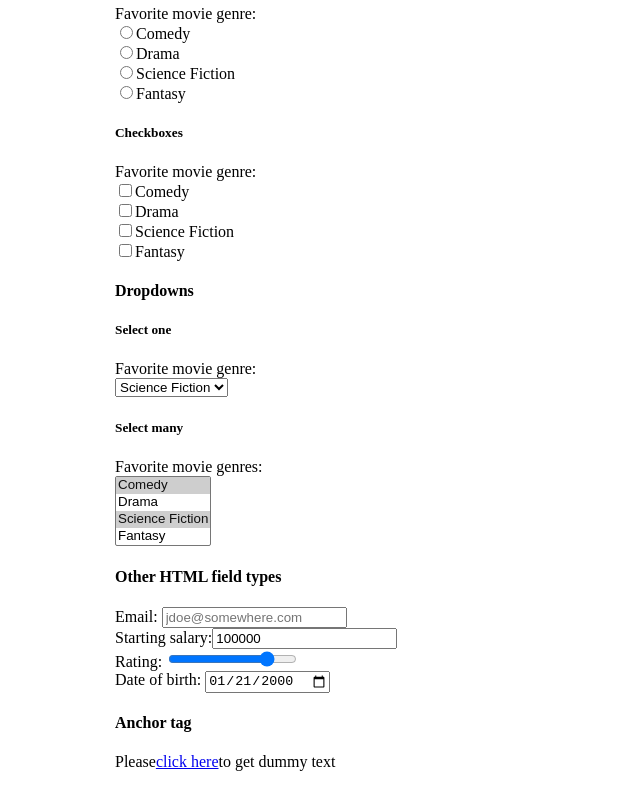
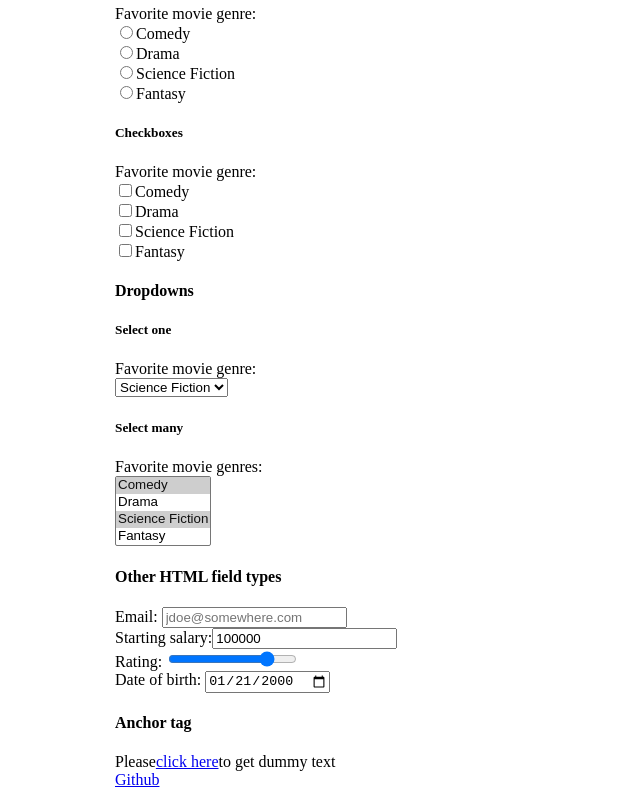
Before and after one commit to SKANDHAN-MADHUSUDHANA/Kambaz-next-js, a Next.js app: page /Labs/Lab1 in a window 1280 px wide. Shown: the part 2767-3567 px from the top of the page, without its empty margins (0-640 px from the left). Built offline with nearby package versions, Linux system fonts and the light colour scheme.

Commit message:
Added Required Links

```diff
--- a/app/(kambaz)/Courses/[cid]/Assignments/[aid]/page.tsx
+++ b/app/(kambaz)/Courses/[cid]/Assignments/[aid]/page.tsx
@@ -59,7 +59,7 @@ export default function AssignmentEditor() {
               </select>
               <br /><br />
               <strong>Online Entry Options</strong><br />
-              <input type="checkbox" id="wd-text-entry" defaultChecked />
+              <input type="checkbox" id="wd-text-entry" />
               <label htmlFor="wd-text-entry">Text Entry</label><br />
               <input type="checkbox" id="wd-website-url" />
               <label htmlFor="wd-website-url">Website URL</label><br />
--- a/app/Labs/Lab1/page.tsx
+++ b/app/Labs/Lab1/page.tsx
@@ -268,6 +268,8 @@ export default function Lab1() {
         Please
         <a href="https://www.lipsum.com" id="wd-lipsum">click here</a>
         to get dummy text<br/>
+        <a href="https://github.com/SKANDHAN-MADHUSUDHANA/Kambaz-next-js" id="wd-kambaz-github">
+           Github</a>
 
 
 
```
